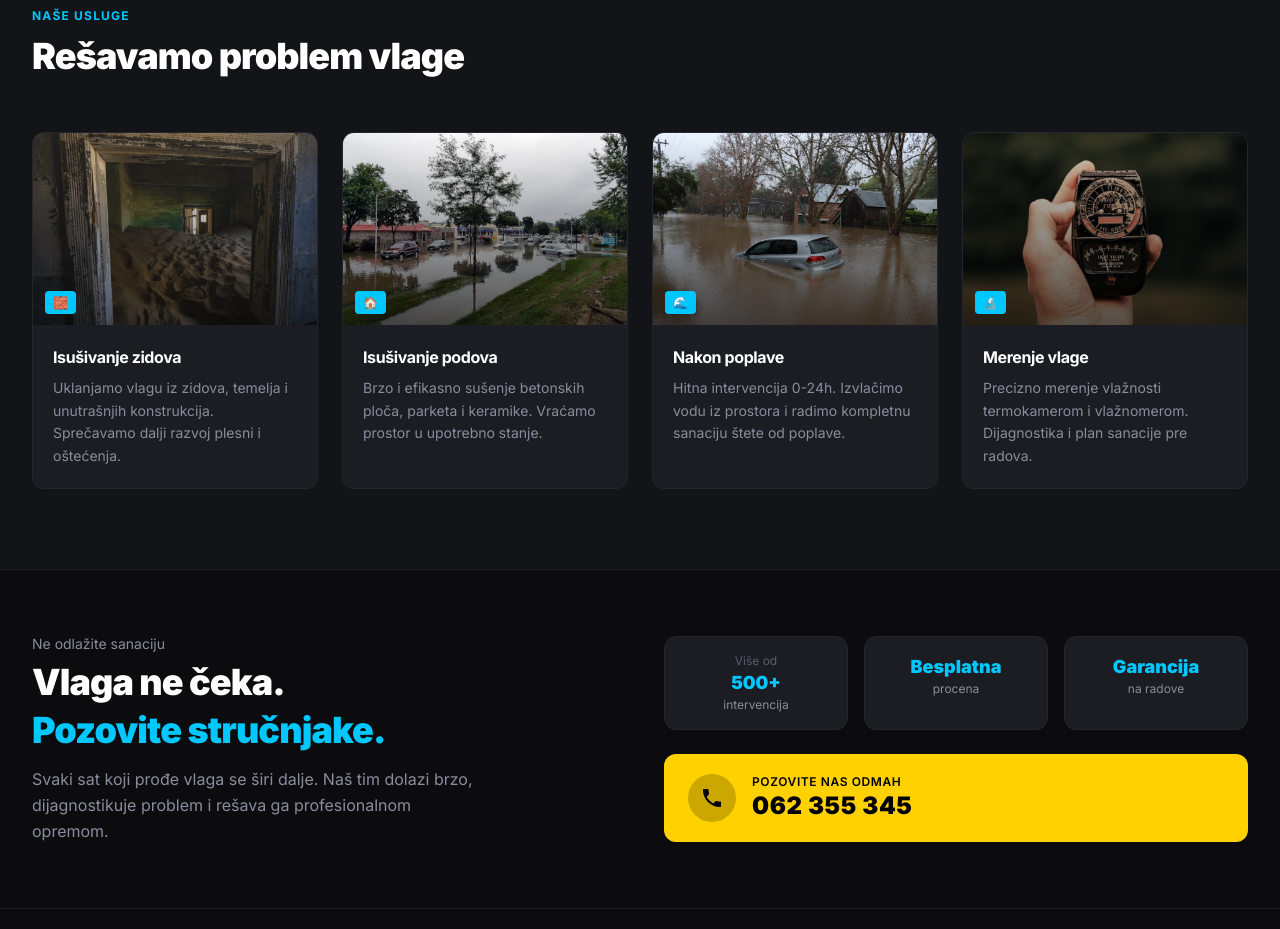
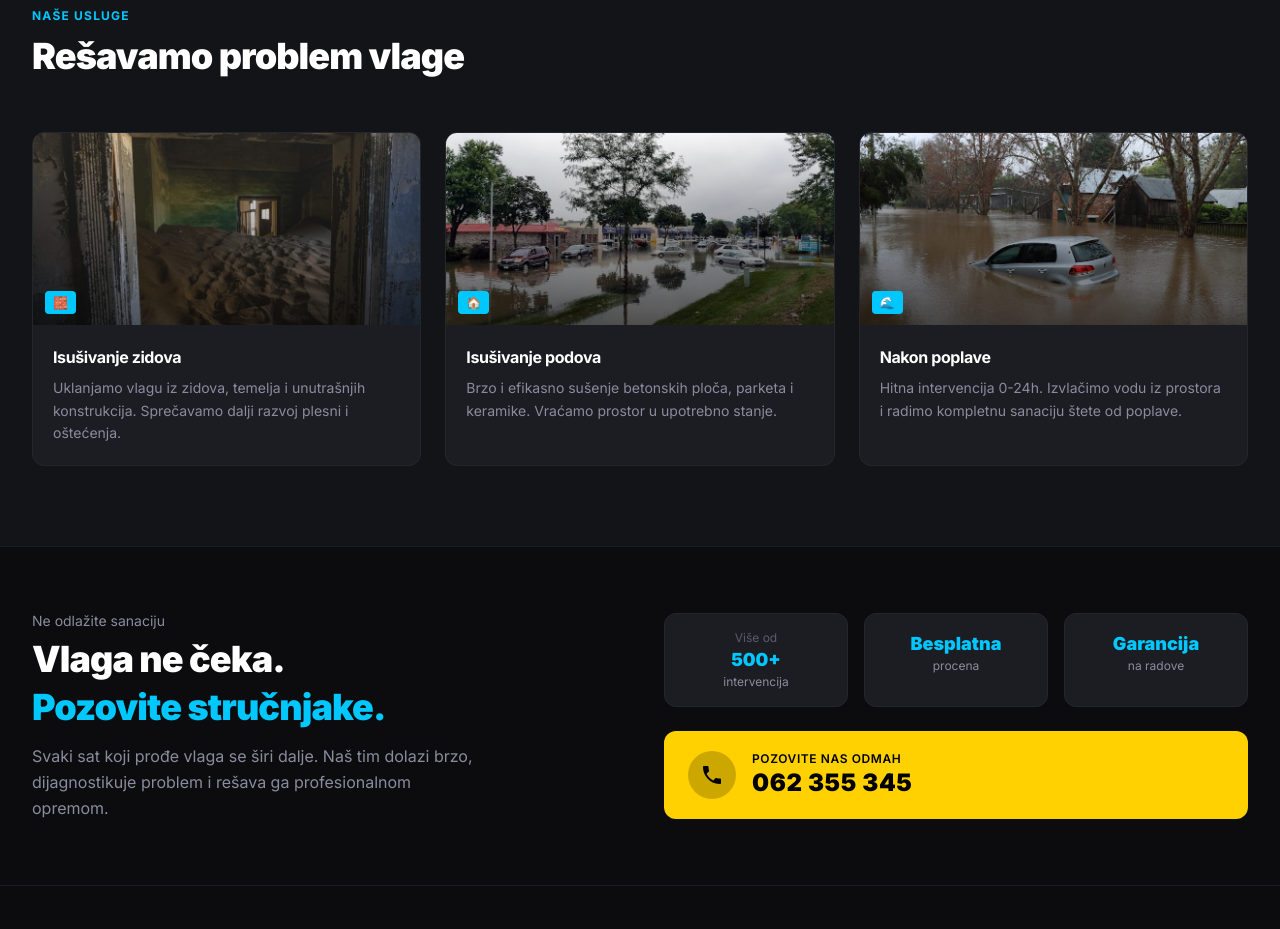
Before and after one commit to bojanaleks-ai/Isusivanje-rs, a Next.js app: page / in a window 1280 px wide. Shown: the part 2020-2949 px from the top of the page. Built offline with nearby package versions, Linux system fonts and the light colour scheme.

Commit message:
Uklanjanje usluge Merenje vlage sa pocetne strane

```diff
--- a/app/page.tsx
+++ b/app/page.tsx
@@ -71,12 +71,6 @@ const usluge = [
     desc: 'Hitna intervencija 0-24h. Izvlačimo vodu iz prostora i radimo kompletnu sanaciju štete od poplave.',
     img: '/images/usluga-poplava.jpg',
     icon: '🌊',
-  },
-  {
-    title: 'Merenje vlage',
-    desc: 'Precizno merenje vlažnosti termokamerom i vlažnomerom. Dijagnostika i plan sanacije pre radova.',
-    img: '/images/usluga-merenje.jpg',
-    icon: '🔬',
   },
 ]
 
@@ -276,7 +270,7 @@ export default function HomePage() {
             </div>
           </div>
 
-          <div className="grid grid-cols-1 sm:grid-cols-2 lg:grid-cols-4 gap-6">
+          <div className="grid grid-cols-1 sm:grid-cols-2 lg:grid-cols-3 gap-6">
             {usluge.map((u) => (
               <div key={u.title} className="group rounded-xl overflow-hidden bg-brand-800 border border-brand-700 hover:border-cyan-500 transition-all duration-300">
                 {/* Photo area */}
```
